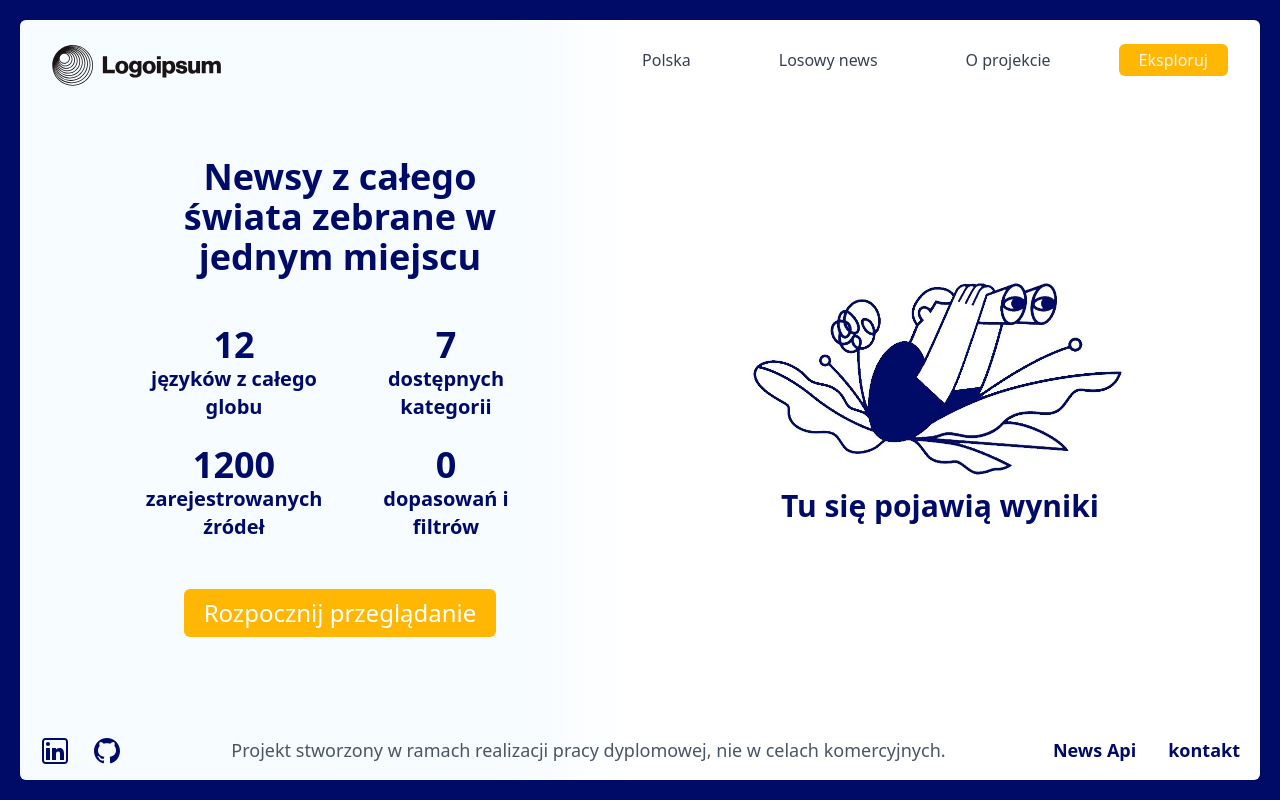
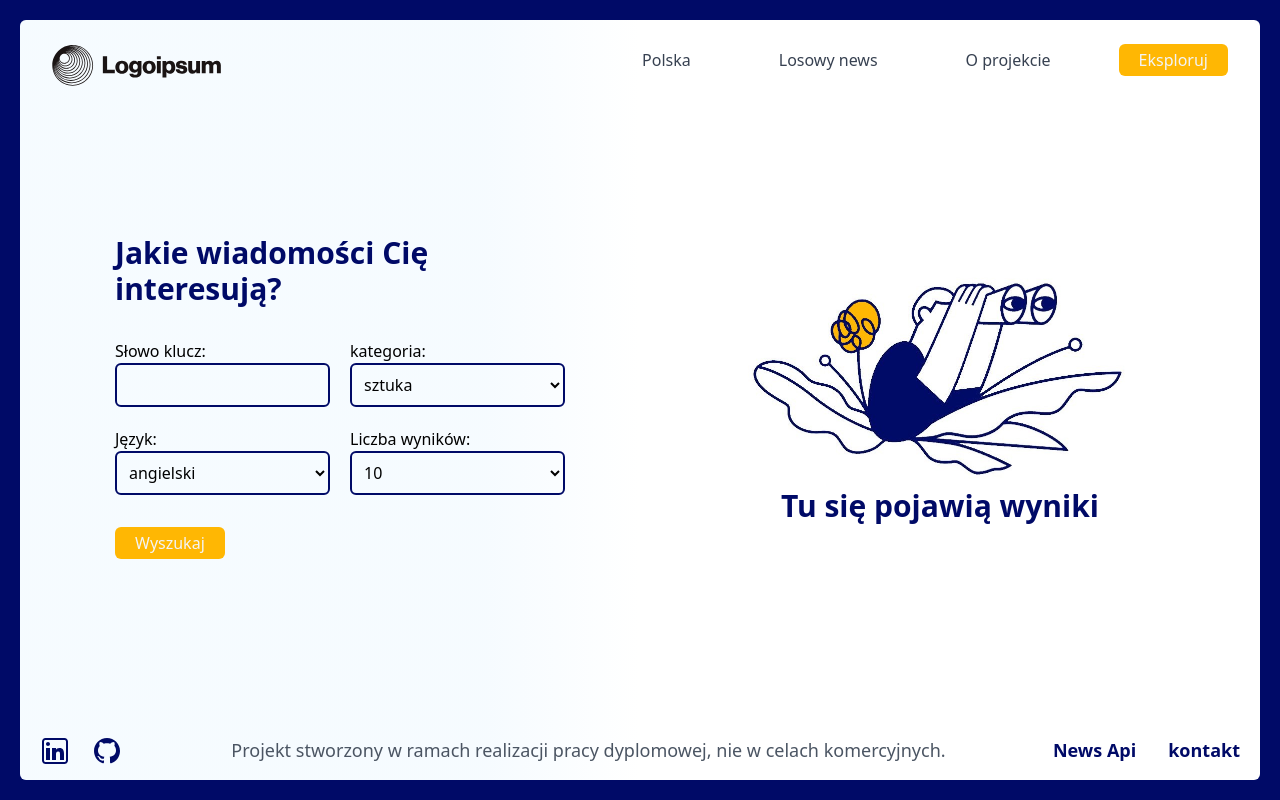
Before and after one commit to filipszczech/whatsNew, a React (Create React App) app: page /odkrywaj in a window 1280 px wide. Built offline with nearby package versions, Linux system fonts and the light colour scheme.

Commit message:
explore form

```diff
--- a/src/assets/global.css
+++ b/src/assets/global.css
@@ -30,3 +30,11 @@
 .my-navbar{
         z-index: 50 !important;
 }
+
+.my-navy-border {
+    border-color: #000A67;
+}
+
+.my-navy-border:focus {
+    border-color: #FFB703;
+}
--- /dev/null
+++ b/src/components/ExploreForm.jsx
@@ -0,0 +1,91 @@
+import React from 'react'
+import { useState } from 'react'
+import loading_img from '../assets/images/404_img.jpg';
+import search_img from '../assets/images/search.jpg';
+
+function ExploreForm() {
+  const [ keyWord, setKeyWord ] = useState('')
+  const [ category, setCategory ] = useState('arts')
+  const [ country, setCountry ] = useState('english')
+  const [ resultsCount, setResultsCount ] = useState('10')
+  const [ isLoading, setIsLoading ] = useState(false)
+
+  const handleSubmit = (e) => {
+    e.preventDefault()
+    const loading_div = document.getElementById('loading_div')
+    const searchParams = { keyWord, category, country, resultsCount }
+    console.log(searchParams)
+    loading_div.innerHTML= `<img src="${loading_img}" alt='homepage-main-img' />`
+    setIsLoading(true)
+    setTimeout(() => {
+        loading_div.innerHTML= `<img src="${search_img}" alt='homepage-main-img' />`
+        setIsLoading(false)
+      }, 3000);
+  }
+
+  return (
+    <div className='w-3/4 mx-auto my-auto z-10'>
+        <form onSubmit={handleSubmit}>
+            <p className='my-navy-font text-2xl sm:text-3xl font-semibold mb-8'>Jakie wiadomości Cię interesują?</p>
+            <div className='grid grid-cols-2 gap-5'>
+                <div className='w-full'>
+                    <label>Słowo klucz:</label>
+                    <br></br>
+                    <input
+                        className='border-2 rounded-md my-navy-border bg-transparent p-2 w-full'
+                        type="text"
+                        value={keyWord}
+                        onChange={(e) => setKeyWord(e.target.value)}
+                    />
+                </div>
+                <div className='w-full'>
+                    <label>kategoria:</label>
+                    <br></br>
+                    <select
+                        className='border-2 rounded-md my-navy-border bg-transparent p-2 w-full'
+                        value={category}
+                        onChange={(e) => setCategory(e.target.value)}
+                    >
+                        <option value="arts">sztuka</option>
+                        <option value="business">biznes</option>
+                        <option value="computers">IT</option>
+                    </select>
+                </div>
+                <div className='w-full'>
+                    <label>Język:</label>
+                    <br></br>
+                    <select
+                        className='border-2 rounded-md my-navy-border bg-transparent p-2 w-full'
+                        value={country}
+                        onChange={(e) => setCountry(e.target.value)}
+                    >
+                        <option value="english">angielski</option>
+                        <option value="polish">polski</option>
+                        <option value="spanish">hiszpański</option>
+                        <option value="german">niemiecki</option>
+                    </select>
+                </div>
+                <div className='w-full'>
+                    <label>Liczba wyników:</label>
+                    <br></br>
+                    <select className='border-2 rounded-md my-navy-border bg-transparent p-2 w-full'
+                        value={resultsCount}
+                        onChange={(e) => setResultsCount(e.target.value)}
+                    >
+                        <option value="10">10</option>
+                        <option value="20">20</option>
+                        <option value="50">50</option>
+                        <option value="100">100</option>
+                    </select>
+                </div>
+                <div className='mt-3'>
+                    {!isLoading && <button className='py-1 px-5 text-center text-gray-100 rounded-md my-yellow-bg hover:scale-105 my-hover-effect'>Wyszukaj</button>}
+                    {isLoading && <button disabled className='py-1 px-5 text-center text-gray-100 rounded-md my-yellow-bg opacity-75'>Wyszukaj</button>}
+                </div>
+            </div>
+        </form>
+    </div>
+  )
+}
+
+export default ExploreForm
--- a/src/pages/Explore.jsx
+++ b/src/pages/Explore.jsx
@@ -1,5 +1,6 @@
 import React from 'react'
 import { motion } from 'framer-motion'
+import ExploreForm from '../components/ExploreForm'
 
 export const Explore = () => {
     return (
@@ -9,37 +10,10 @@ export const Explore = () => {
      animate={{ opacity: 1 }}
      exit={{ opacity: 0 }}>
       <div className='absolute top-0 left-0 h-full w-1/2 opacity-50 my-bg-triangle z-0'></div>
-      <div className='my-auto flex flex-col space-y-12 z-10'>
-        <div className='mx-auto w-3/5 text-center'>
-          <h1 className='my-navy-font text-2xl sm:text-3xl md:text-4xl font-bold'>
-              Newsy z całego świata zebrane w jednym miejscu
-          </h1>
-        </div>
-        <div className='grid grid-cols-2 gap-6 my-navy-font w-2/3 mx-auto'>
-            <div className='text-center'>
-                <p className='text-2xl sm:text-3xl md:text-4xl font-bold'>12</p>
-                <p className='text-sm md:text-base lg:text-xl font-semibold'>języków z całego globu</p>
-            </div>
-            <div className='text-center'>
-                <p className='text-2xl sm:text-3xl md:text-4xl font-bold'>7</p>
-                <p className='text-sm md:text-base lg:text-xl font-semibold'>dostępnych kategorii</p>
-            </div>
-            <div className='text-center'>
-                <p className='text-2xl sm:text-3xl md:text-4xl font-bold'>1200</p>
-                <p className='text-sm md:text-base lg:text-xl font-semibold'>zarejestrowanych źródeł</p>
-            </div>
-            <div className='text-center'>
-                <p className='text-2xl sm:text-3xl md:text-4xl font-bold'>0</p>
-                <p className='text-sm md:text-base lg:text-xl font-semibold'>dopasowań i filtrów</p>
-            </div>
-        </div>
-        <div className='mx-auto'>
-            <button className='py-2 px-5 text-center text-white rounded-md text-2xl hover:scale-105 my-hover-effect my-yellow-bg'>Rozpocznij przeglądanie</button>
-        </div>
-      </div>
+      <ExploreForm />
       <div className='flex flex-col space-y-0 justify-center'>
-        <div className='w-2/3 mx-auto'>
-          <img src={require('../assets/images/search.jpg')} alt="homepage-main-img" />
+        <div id="loading_div" className='w-2/3 mx-auto'>
+          <img src={require('../assets/images/search.jpg')} alt='homepage-main-img' />
         </div>
         <div className='w-full text-center'>
           <p className='my-navy-font text-2xl sm:text-3xl font-semibold'>Tu się pojawią wyniki</p>
```
Also changed, not shown: src/assets/images/search.jpg.
